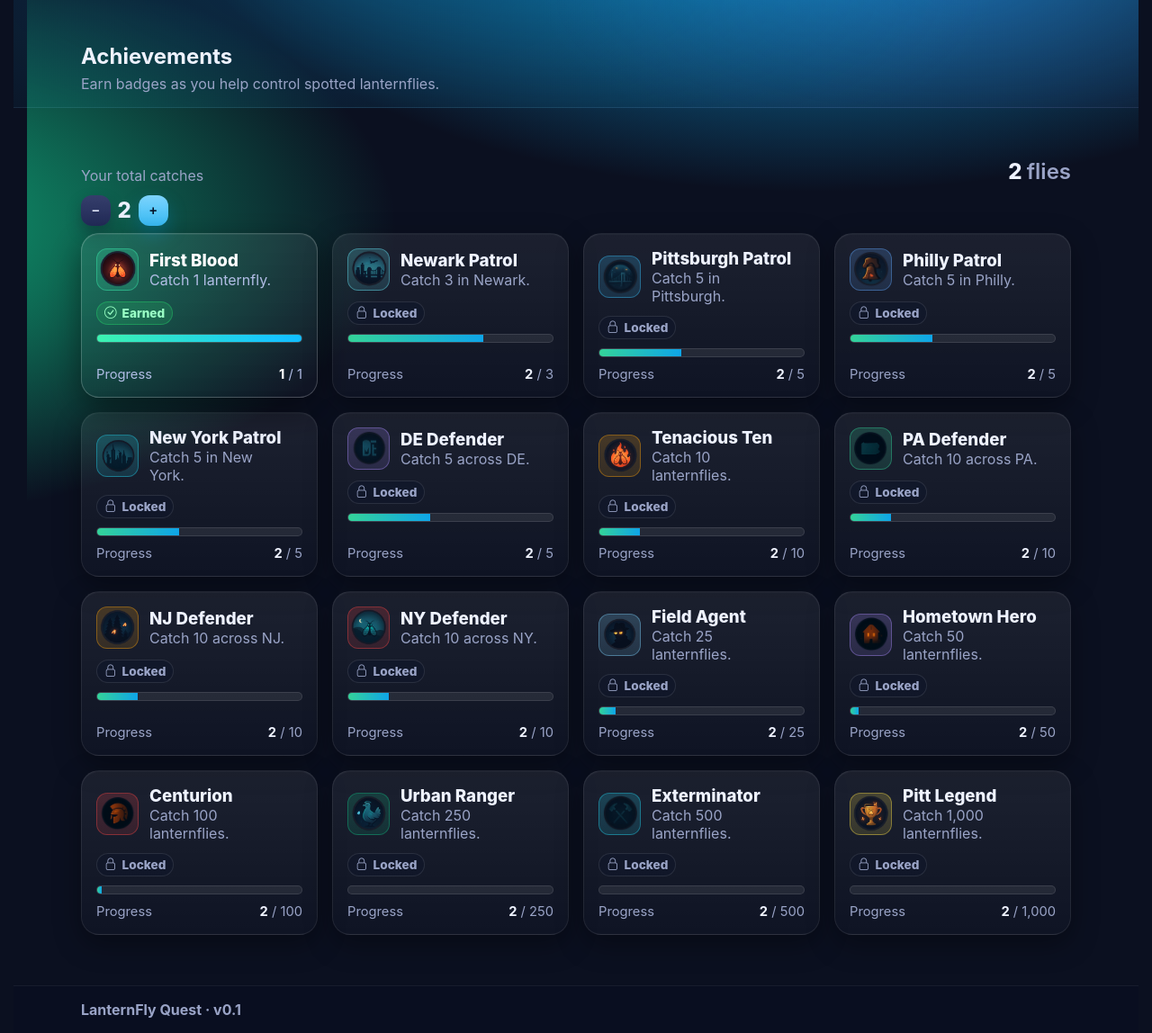
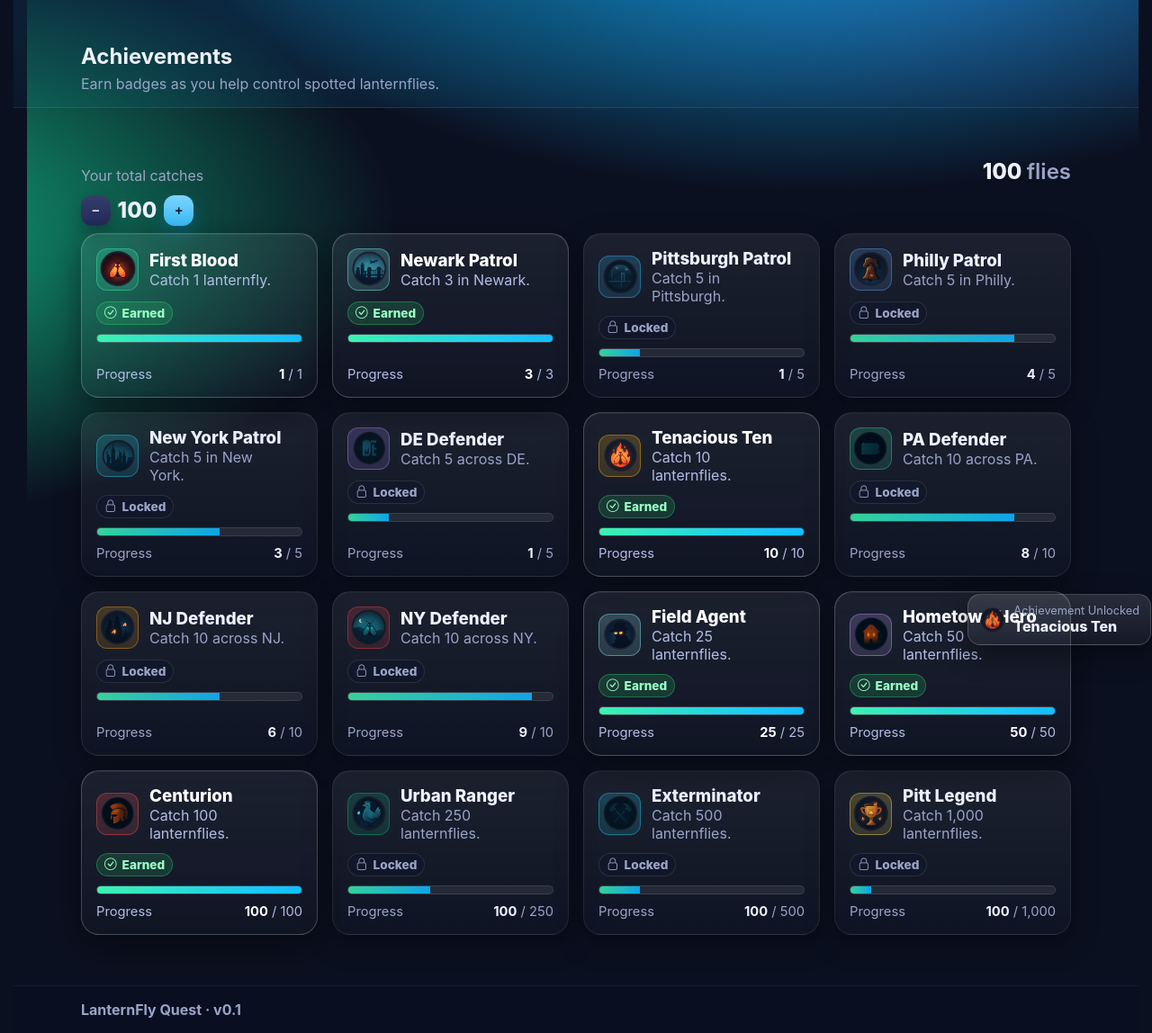
Before and after one commit to thesuperRL/HackCMU-2025, a Flask app: page /achievements in a window 1280 px wide. Shown: the part 67-1215 px from the top of the page at 90% size. Run offline with Flask 3, Linux system fonts and the light colour scheme; some libraries are stand-ins or nearby versions.

Commit message:
Update achievements.html

```diff
--- a/templates/achievements.html
+++ b/templates/achievements.html
@@ -81,6 +81,24 @@
       filter: brightness(1.15);
       border-color: rgba(255,255,255,.20);
       box-shadow: 0 12px 36px rgba(0,0,0,.45), inset 0 1px 0 rgba(255,255,255,.06);
+    }
+
+    /* --- Achievement toast popup --- */
+    .toast-container{ position: fixed; right: 16px; bottom: 16px; z-index: 4000; display: grid; gap: 8px; }
+    .toast{
+      display:flex; align-items:center; gap:10px;
+      background: linear-gradient(180deg, rgba(255,255,255,.12), rgba(255,255,255,.04));
+      border: 1px solid rgba(255,255,255,.18);
+      border-radius: 14px; padding: 10px 12px;
+      box-shadow: 0 10px 30px rgba(0,0,0,.45);
+      animation: toast-in .25s ease;
+    }
+    .toast img{ width: 28px; height: 28px; object-fit: cover; border-radius: 8px; }
+    .toast strong{ font-weight: 800; }
+    @keyframes toast-in{ from{ opacity:0; transform: translateY(8px);} to{ opacity:1; transform: translateY(0);} }
+    @media (max-width: 600px){
+      .toast-container{ right: auto; left: 50%; transform: translateX(-50%); bottom: max(16px, env(safe-area-inset-bottom)); }
+      .toast{ max-width: 92vw; }
     }
 
     .achv-head {
@@ -338,6 +356,9 @@
     </div>
   </main>
 
+  <!-- Toasts -->
+  <div id="toastContainer" class="toast-container" aria-live="polite" aria-atomic="true"></div>
+
   <!-- Footer -->
   <footer class="site-footer">
     <div class="container footer-inner">
@@ -389,6 +410,24 @@
       { abbr: 'NY', name: 'NY', req: 10, icon: 'NY.png', color: '#ef4444' },
       { abbr: 'DE', name: 'DE', req: 5, icon: 'DE.png', color: '#a78bfa' },
     ];
+
+    // Test JSON-style data for places and their captured counts
+    // Use this for demos or local testing (does not affect backend data)
+    const TEST_COUNTS_BY_PLACE = {
+      // Cities
+      "Pittsburgh": 1,
+      "Philly": 4,
+      "New York": 3,
+      "Newark": 3,
+      // States
+      "PA": 8,
+      "NJ": 6,
+      "NY": 9,
+      "DE": 1
+    };
+    // Optional: provide a separate total that is NOT the sum of places.
+    // Set to a number to override. If null, we will fall back to getCatches() or the sum of TEST_COUNTS_BY_PLACE.
+    const TEST_TOTAL_CATCHES = 100;
 
 
     /* -------------------------
@@ -512,26 +551,70 @@
     /* -------------------------
        Bootstrap render
     ------------------------- */
-    // --- Demo/local count that drives all achievements ---
-    demoCount = 2;
+    // Use TEST_COUNTS_BY_PLACE to drive progress
+    (function renderFromTestCounts(){
+      const sumCounts = (obj)=> Object.values(obj||{}).reduce((acc,v)=> acc + (isFinite(Number(v))?Number(v):0), 0);
+      const place = (name)=> Number((TEST_COUNTS_BY_PLACE||{})[name] || 0);
 
+      // Total catches: prefer explicit TEST_TOTAL_CATCHES, then any existing getCatches(), else sum of known places
+      let total = null;
+      if (typeof TEST_TOTAL_CATCHES === 'number' && isFinite(TEST_TOTAL_CATCHES)) total = TEST_TOTAL_CATCHES;
+      else if (typeof getCatches === 'function') { try { total = Number(getCatches()||0) || 0; } catch { total = null; } }
+      if (total == null) total = sumCounts(TEST_COUNTS_BY_PLACE||{});
+      const totalEl = document.getElementById('achvCatches');
+      if (totalEl) totalEl.textContent = total.toLocaleString();
+      const demoEl = document.getElementById('demoCountVal');
+      if (demoEl) demoEl.textContent = total.toString();
 
-    function renderFromCount(){
-      document.getElementById('demoCountVal').textContent = demoCount;
-      document.getElementById('achvCatches').textContent = demoCount.toLocaleString();
-      const cityAch = CITY_TARGETS.map(c=>({ id:`city-${c.name.toLowerCase().replace(/\s+/g,'-')}`, title:`${c.name} Patrol`, req:c.req, icon:c.icon, color:c.color, desc:`Catch ${c.req} in ${c.name}.`, progress:demoCount }));
-      const stateAch= STATE_TARGETS.map(s=>({ id:`state-${s.abbr.toLowerCase()}`, title:`${s.name} Defender`, req:s.req, icon:s.icon, color:s.color, desc:`Catch ${s.req} across ${s.name}.`, progress:demoCount }));
-      const achievements=[ ...BASE_ACHIEVEMENTS.map(a=>({ ...a, progress: demoCount })), ...cityAch, ...stateAch ];
-      achievements.sort((a,b)=>a.req-b.req);
-      const grid=document.getElementById('achievements'); grid.innerHTML='';
-      achievements.forEach(a=> grid.appendChild(makeCard(a, demoCount)));
-    }
+      const cityAch = CITY_TARGETS.map(c=>({
+        id: `city-${c.name.toLowerCase().replace(/\s+/g,'-')}`,
+        title: `${c.name} Patrol`,
+        req: c.req,
+        icon: c.icon,
+        color: c.color,
+        desc: `Catch ${c.req} in ${c.name}.`,
+        progress: place(c.name)
+      }));
+      const stateAch = STATE_TARGETS.map(s=>({
+        id: `state-${s.abbr.toLowerCase()}`,
+        title: `${s.name} Defender`,
+        req: s.req,
+        icon: s.icon,
+        color: s.color,
+        desc: `Catch ${s.req} across ${s.name}.`,
+        progress: place(s.abbr)
+      }));
 
-    document.getElementById('incCount').addEventListener('click', ()=>{ demoCount++; try{localStorage.setItem('achv.demoCount', demoCount);}catch{} renderFromCount(); });
-    document.getElementById('decCount').addEventListener('click', ()=>{ demoCount=Math.max(0,demoCount-1); try{localStorage.setItem('achv.demoCount', demoCount);}catch{} renderFromCount(); });
+      const achievements = [ ...BASE_ACHIEVEMENTS, ...cityAch, ...stateAch ];
+      achievements.sort((a,b)=> a.req - b.req);
+      const grid = document.getElementById('achievements');
+      grid.innerHTML = '';
+      achievements.forEach(a => grid.appendChild(makeCard(a, total)));
 
-    // Initial render
-    renderFromCount();
+      // --- Popups for newly unlocked achievements ---
+      const earnedNow = achievements.filter(a => (typeof a.progress === 'number' ? a.progress : total) >= a.req).map(a => a.id);
+      let earnedPrev = [];
+      try { earnedPrev = JSON.parse(localStorage.getItem('achv.earnedPrev') || '[]'); if(!Array.isArray(earnedPrev)) earnedPrev = []; } catch { earnedPrev = []; }
+      const newlyUnlocked = earnedNow.filter(id => !earnedPrev.includes(id));
+      try { localStorage.setItem('achv.earnedPrev', JSON.stringify(earnedNow)); } catch {}
+
+      if (newlyUnlocked.length) {
+        const byId = {}; achievements.forEach(a => byId[a.id] = a);
+        const queue = newlyUnlocked.map(id => byId[id]).filter(Boolean);
+        const container = document.getElementById('toastContainer');
+        function showNext(){
+          const a = queue.shift(); if(!a) return;
+          const srcBase = "{{ url_for('static', filename='data/achievementPics/') }}";
+          const imgFile = a.icon || 'image-removebg-preview.png';
+          const node = document.createElement('div');
+          node.className = 'toast';
+          node.innerHTML = `<img src="${srcBase}${imgFile}" alt="${a.title}"><div><div style="font-size:.8rem;color:var(--muted)">Achievement Unlocked</div><strong>${a.title}</strong></div>`;
+          container.appendChild(node);
+          setTimeout(()=>{ node.remove(); showNext(); }, 2600);
+        }
+        showNext();
+      }
+    })();
   </script>
 
   <!-- Initialize Google Identity for programmatic button rendering -->
```
